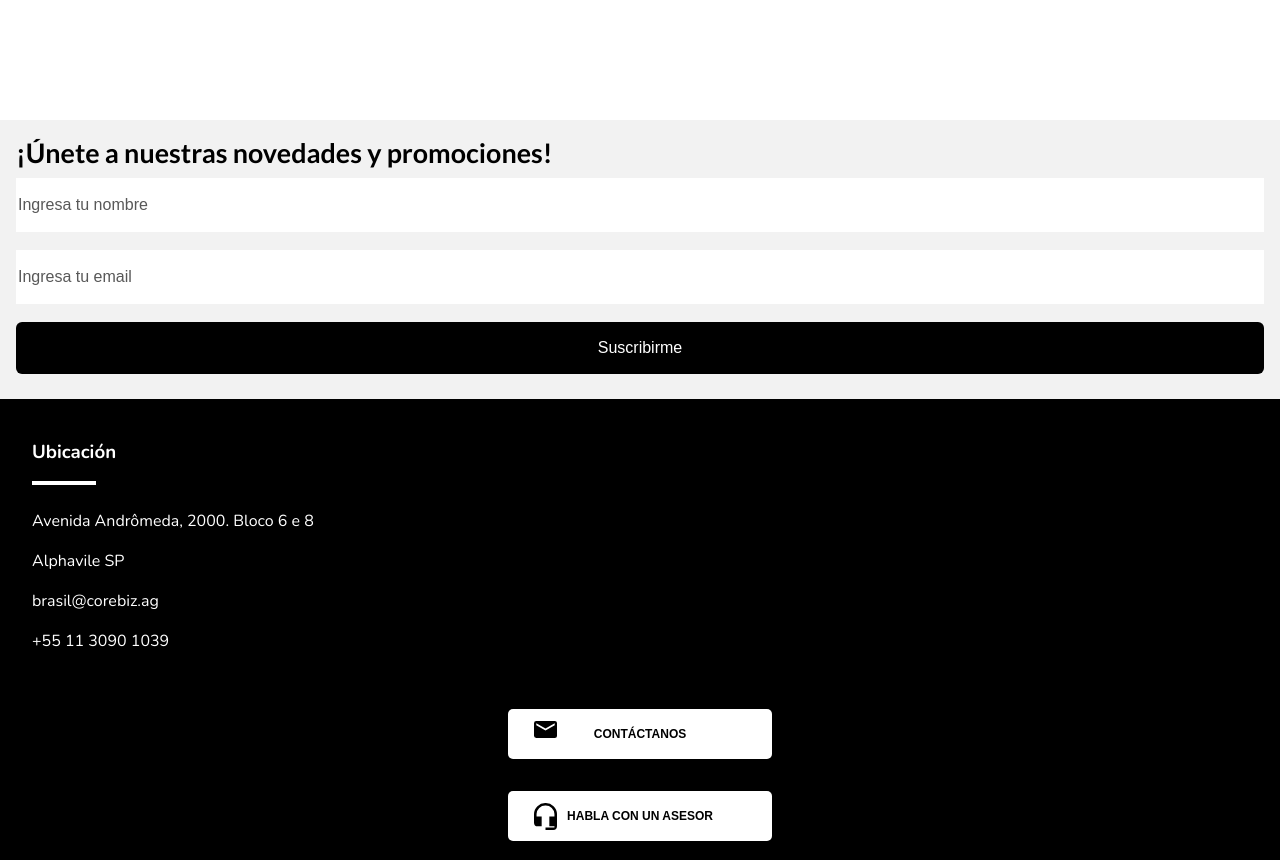
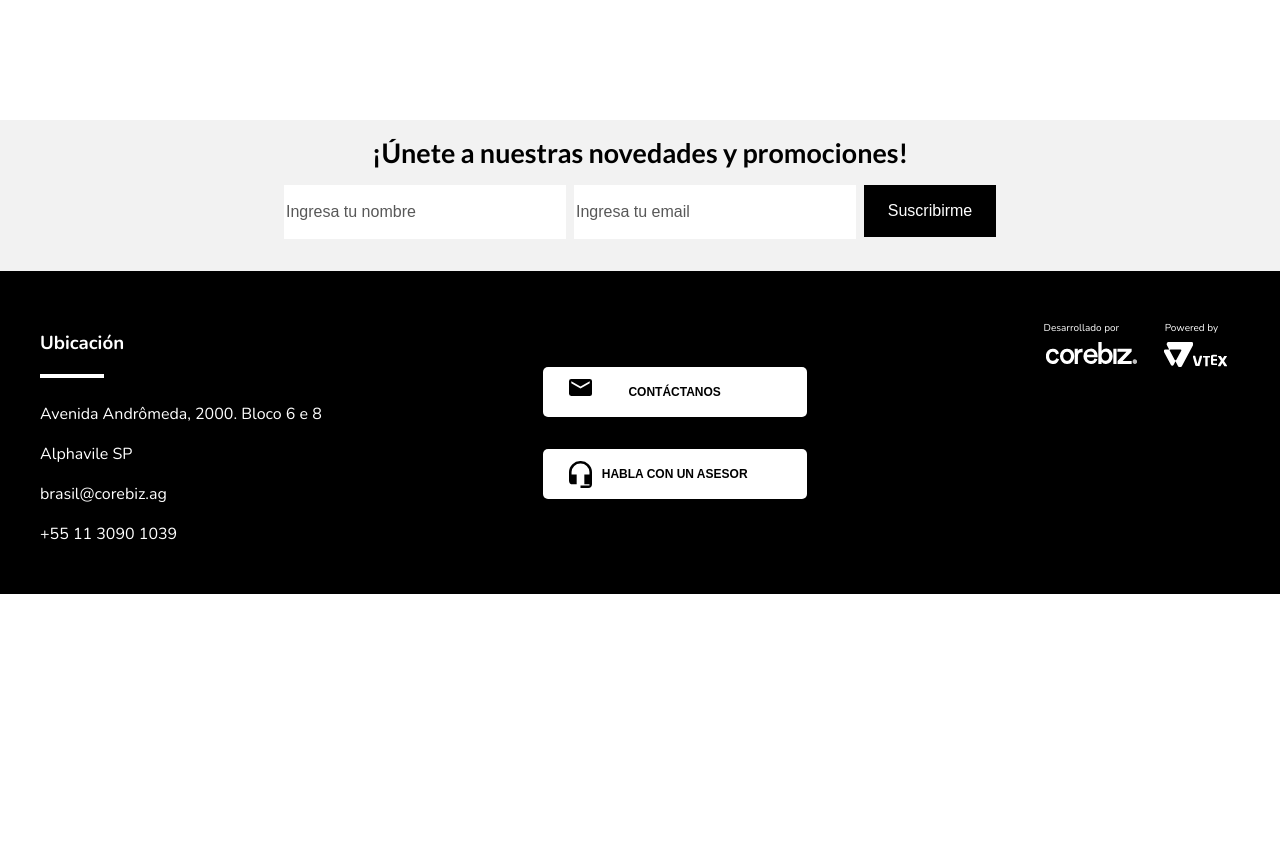
Before and after one commit to rodolfodom/testFrontEndCorebiz, a website with bundled scripts: page public/index.html in a window 1280 px wide. Shown: the part 880-1740 px from the top of the page. After the commit the page ends 1474 px from the top, so only its background shows below. Built offline with nearby package versions, Linux system fonts and the light colour scheme; files whose address does not match are found by name.

Commit message:
feat/footer for desktop: I adapted footer for desktop devices

```diff
--- a/public/index.html
+++ b/public/index.html
@@ -132,11 +132,15 @@
         </section>
     </main>
     <footer>
+        <div>
+            <div>
                 <h3>Ubicación</h3>
                 <div class="bar"></div>
                 <address>
                     Avenida Andrômeda, 2000. Bloco 6 e 8<br>Alphavile SP<br>brasil@corebiz.ag<br>+55 11 3090 1039
                 </address>
+
+            </div>
             <div class="buttons">
                 <button> <img src="./assets/img/Icon-mail.svg"><span>CONTÁCTANOS</span></button>
                 <button><img src="./assets/img/icons-contact.svg"> <span>HABLA CON UN ASESOR</span></button>
@@ -156,6 +160,8 @@
                         <img src="./assets/img/X-vtex.svg">
                     </div>
                 </div>
+            </div>
+
         </div>
     </footer>
 
--- a/public/style.css
+++ b/public/style.css
@@ -426,6 +426,38 @@ header {
   outline: none;
 }
 
+/* newsletter section media queries */
+@media screen and (min-width: 1050px) {
+
+  .newletter-section h3 {
+  margin: auto;
+  max-width: 1200px;
+  text-align: center;
+}
+
+.newletter-section form {
+  flex-direction: row;
+  max-width: 720px;
+  justify-content: center;
+  margin: auto;
+}
+
+.newletter-section input[type="submit"] {
+  border-radius: 0;
+  flex-grow: 1;
+  margin: 1rem 0.25rem;
+}
+
+.newletter-section input[type="text"],
+.newletter-section input[type="email"]{
+  flex-grow: 2;
+  margin: 1rem 0.25rem;
+}
+
+}
+
+
+
 /* ************* footer ***************** */
 
 footer {
@@ -436,7 +468,16 @@ footer {
   flex-direction: column;
 }
 
-footer > * {
+footer > div {
+  margin: auto;
+  max-width: 1200px;
+  width: 100%;
+  display: flex;
+  flex-direction: column;
+  align-items: center;
+}
+
+footer > div > * {
   margin: 1rem 0;
 }
 
@@ -448,6 +489,7 @@ footer .bar {
 footer address {
   line-height: 2.5rem;
   font-style: normal;
+  margin-top: 1rem;
 }
 
 footer .buttons {
@@ -480,7 +522,8 @@ footer button img {
 footer .credits {
   display: flex;
   justify-content: space-between;
-  padding: 0 4rem;
+  align-self: stretch;
+  padding: 0 2rem;
 }
 
 footer .legend {
@@ -488,11 +531,34 @@ footer .legend {
   margin-bottom: 0.5rem;
 }
 
-.vtex-logo *{
-  transform: scale(1.2);
+.vtex-logo * {
+  transform: scale(1.1);
+  margin-right: -0.2rem;
 }
 
 .corebiz-logo {
-  transform: scale(1.2);
+  transform: scale(1.1);
   margin-left: 0.4rem;
 }
+
+
+/* footer media queries */
+
+@media screen and (min-width: 1050px){
+
+  footer > div {
+  flex-direction: row;
+  justify-content: space-between;
+}
+
+footer .credits {
+  display: flex;
+  justify-content: space-between;
+  padding: 0;
+}
+
+.credits > * {
+  padding: 0 1rem;
+}
+
+}
```
Lines whose indentation alone changed are shown as unchanged.
